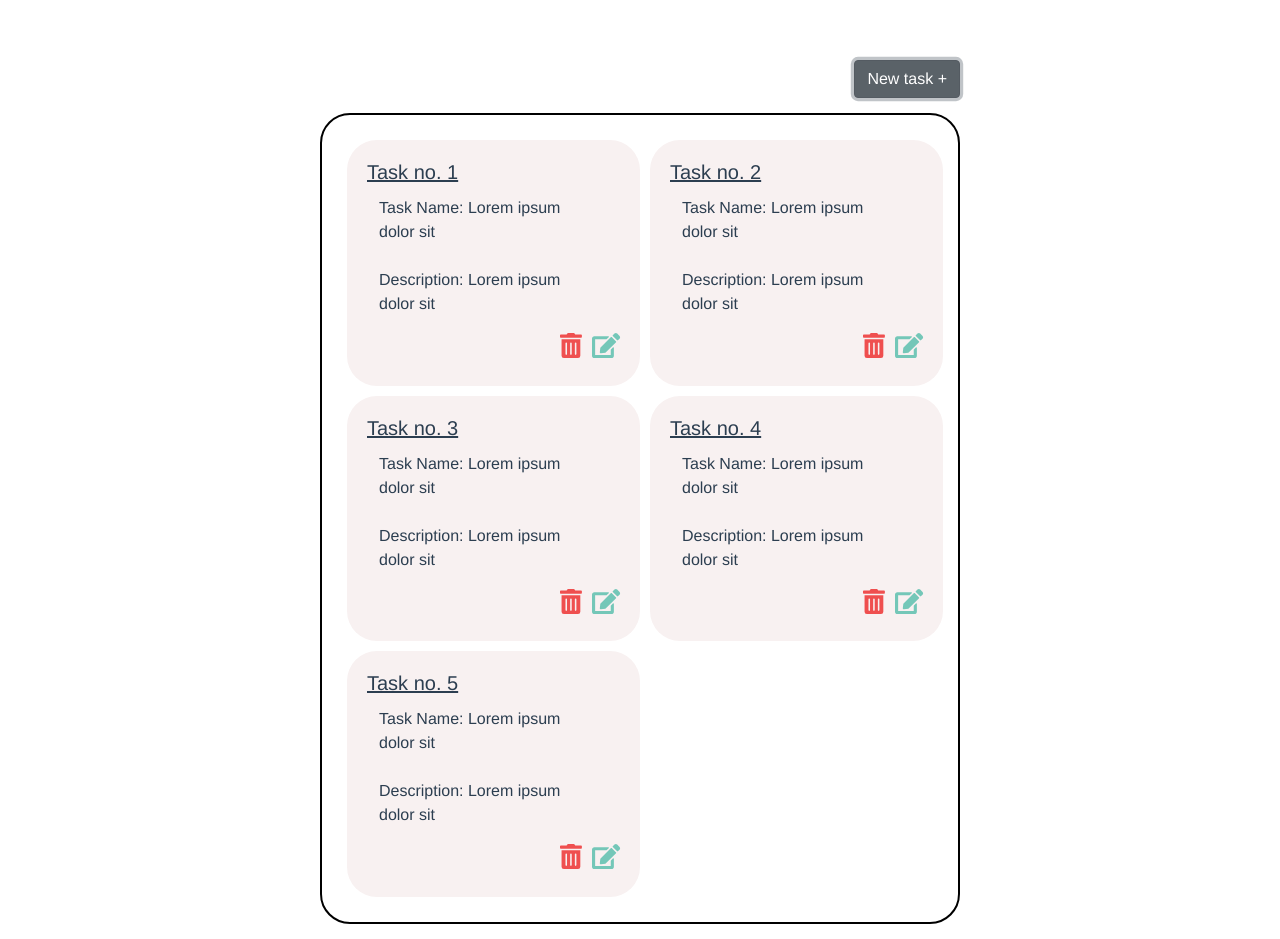
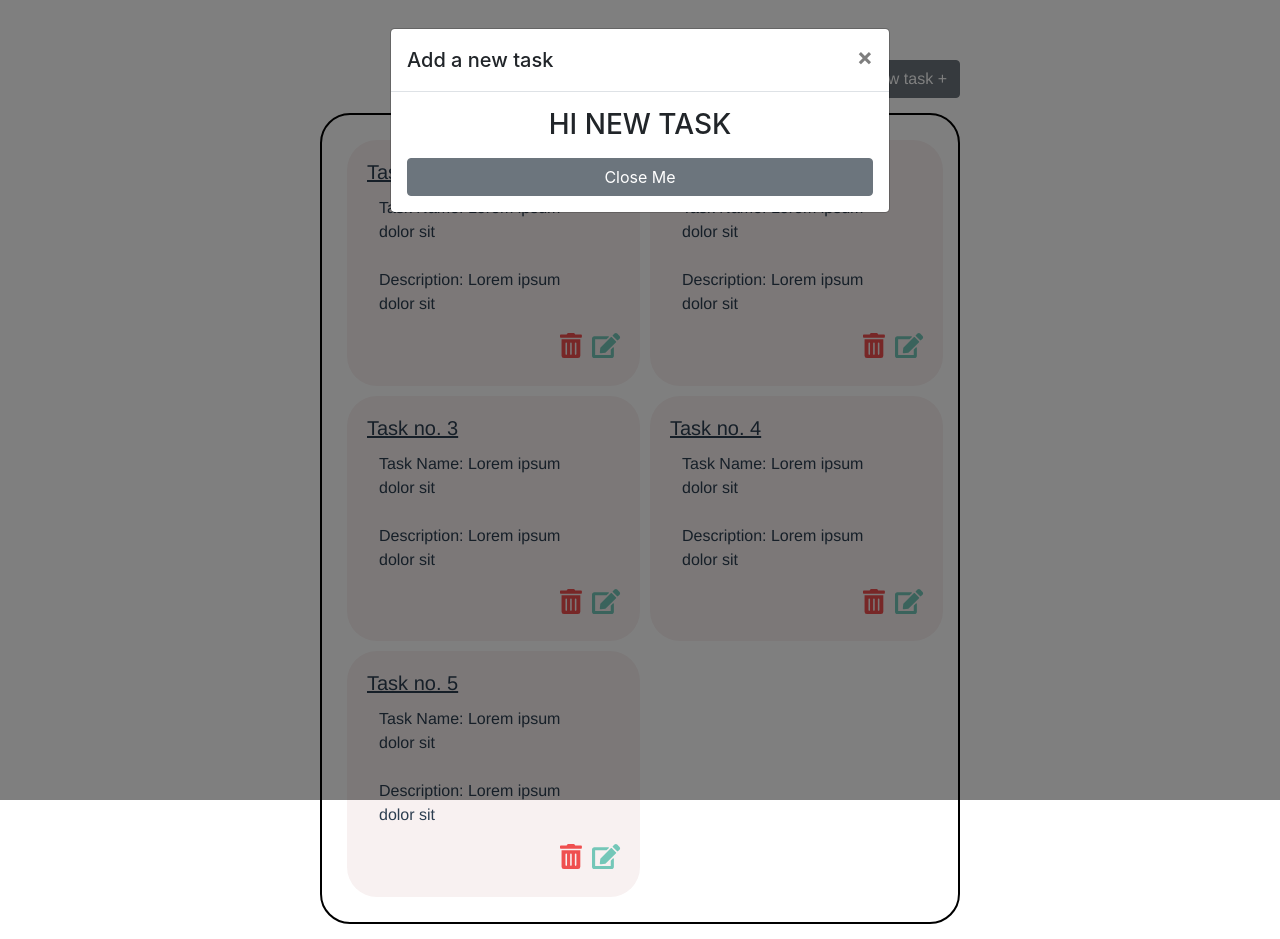
Before and after one commit to JasonHitching/todo-list, a Vue app: page / in a window 1280 px wide. Both pictures are taken after a click on the button "New task +". Built offline with nearby package versions, Linux system fonts and the light colour scheme.

Commit message:
implemented: modal for a new task entry

```diff
--- a/src/Views/TodoList.vue
+++ b/src/Views/TodoList.vue
@@ -1,13 +1,22 @@
 <template>
   <div>
     <div class="todo-container w-50 mx-auto">
-      <b-button>New task +</b-button>
+      <b-button @click="$bvModal.show('new-task')">New task +</b-button>
 
       <div class="card-container mx-auto">
         <TodoCard v-for="todo in todoList" :key="todo.id" :todoItem="todo" />
       </div>
       <h1 class="no-task" v-if="!todoList.length">You're free, no tasks!</h1>
     </div>
+    <b-modal id="new-task" hide-footer>
+      <template #modal-title> Add a new task </template>
+      <div class="d-block text-center">
+        <h3>HI NEW TASK</h3>
+      </div>
+      <b-button class="mt-3" block @click="$bvModal.hide('bv-modal-example')"
+        >Close Me</b-button
+      >
+    </b-modal>
   </div>
 </template>
 
```
